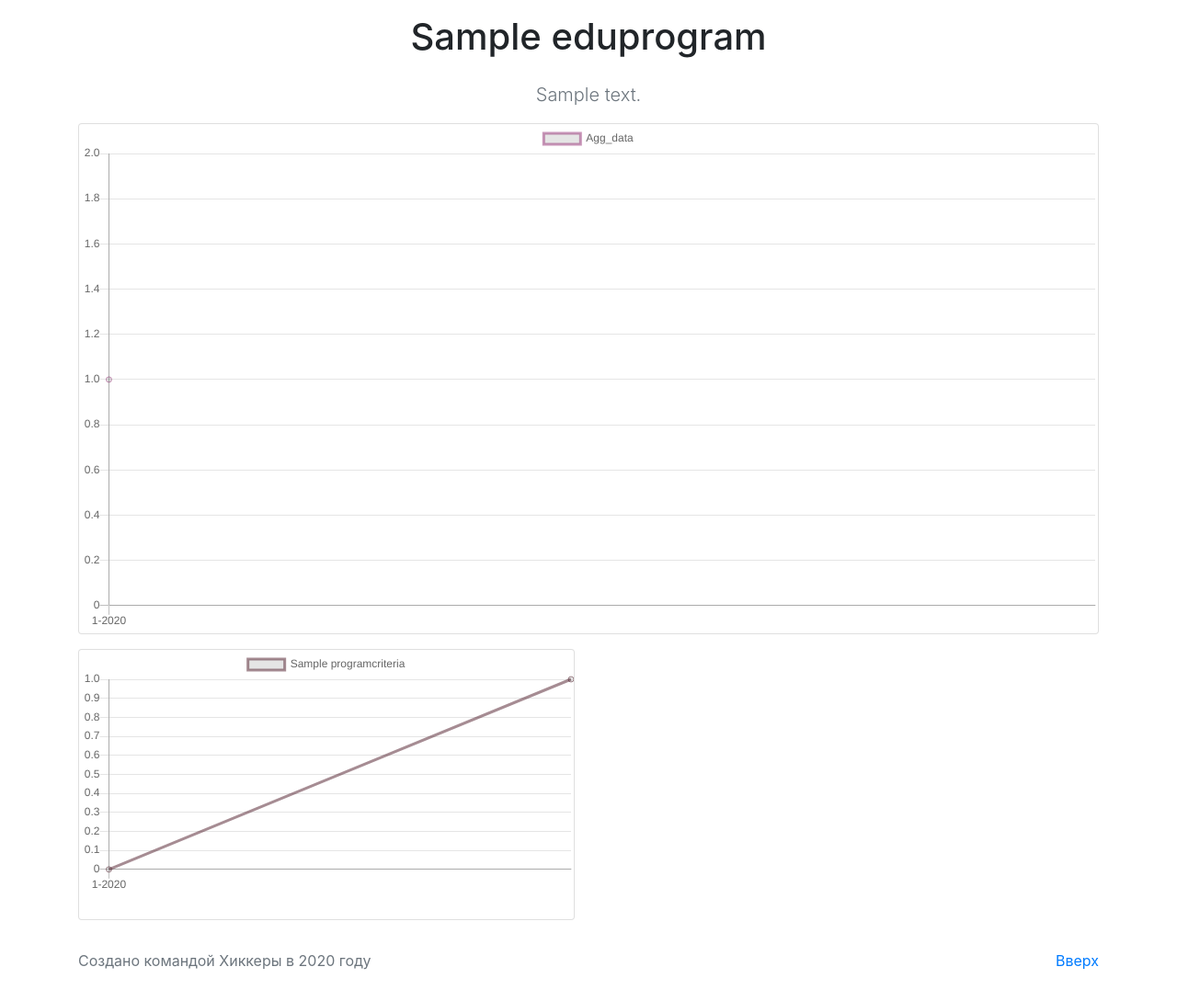
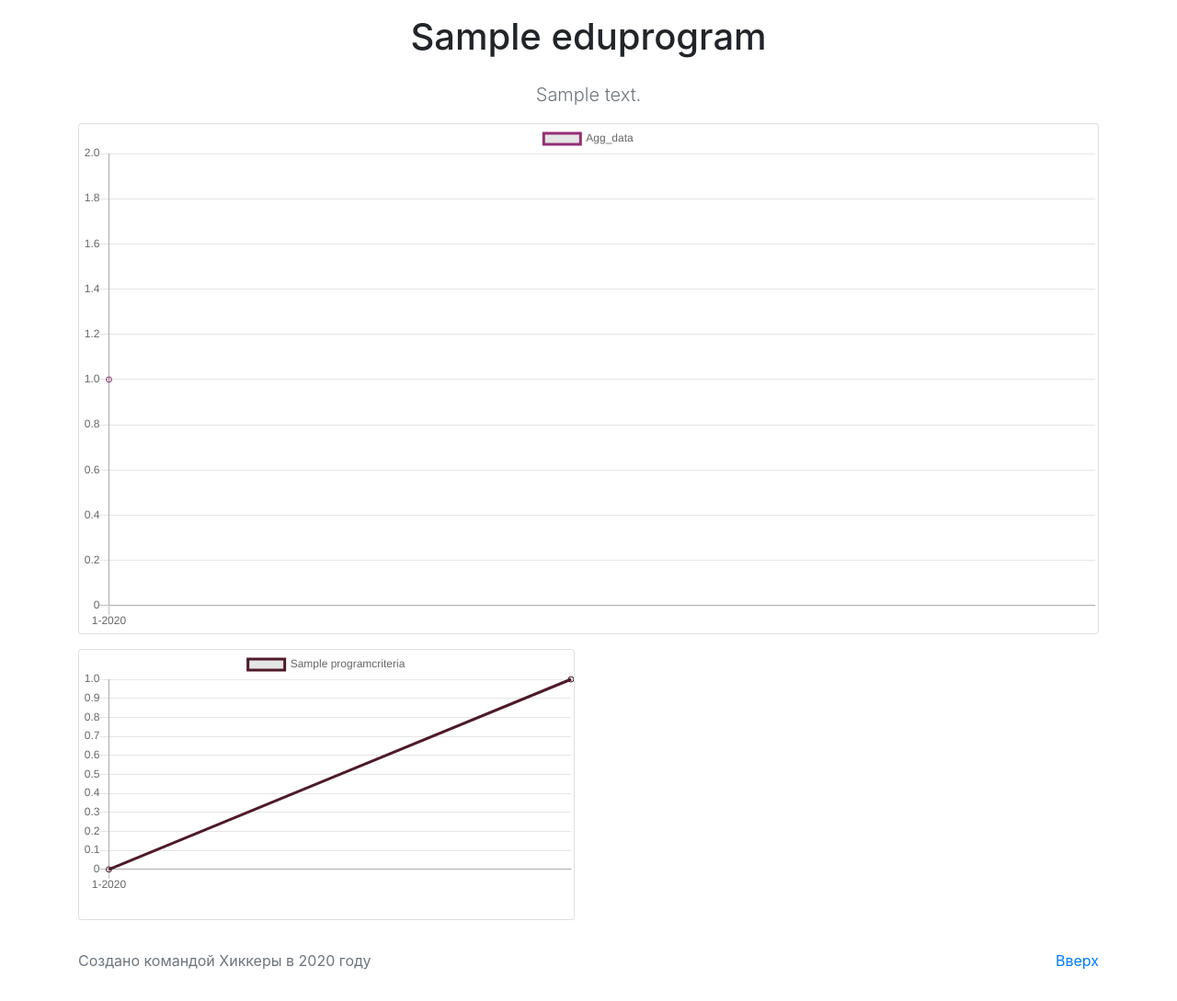
Before and after one commit to pansershrek/EduHack, a Django app: page /program/1 in a window 1280 px wide. Shown: the part 72-1161 px from the top of the page at 92% size. Run offline with Django 3.2, Linux system fonts and the light colour scheme; tables that the repository leaves empty hold one stand-in row (values such as "Sample post"); parts of the project's set-up code (start-up, migrations or seed data) failed here and were passed over; some libraries are stand-ins or nearby versions.

Commit message:
fix lightness

```diff
--- a/django_main/display_charts/urls.py
+++ b/django_main/display_charts/urls.py
@@ -64,7 +64,7 @@
                               "datasets": [
                                   {
                                       "label": graphic[0],
-                                      "borderColor": f"rgba({166 + random.randint(-100, 40)}, {78 + random.randint(-70, 120)},{46 + random.randint(-30, 100)}, 0.5)",
+                                      "borderColor": f"rgba({166 + random.randint(-100, 40)}, {78 + random.randint(-70, 120)},{46 + random.randint(-30, 100)}, 1)",
                                        'fill': 0,"lineTension":0.1,
                                       "data": convert([(y.value, y.timestamp) for y in graphic[1]], data_by_date.copy()) if graphic[0] != "Agg_data" else
                                       [sum([x.value for x in graphic[1] if datetime2str(
@@ -147,7 +147,7 @@
                                 "datasets": [
                                     {
                                         "label": x,
-                                        "borderColor": f"rgba({166 + random.randint(-100, 40)}, {78 + random.randint(-70, 120)},{46 + random.randint(-30, 100)}, 0.5)",
+                                        "borderColor": f"rgba({166 + random.randint(-100, 40)}, {78 + random.randint(-70, 120)},{46 + random.randint(-30, 100)}, 1)",
                                          'fill': 0,"lineTension":0.1,
                                         "data": convert([(y.value, y.timestamp) for y in
                                                          ProgramCriteria.objects.filter(label=main_criteria + "." + slice_type + "." + x, program=crit.program)],
@@ -189,7 +189,7 @@
         "datasets": [
             {
                 'label': "Agg_data",
-                "borderColor": f"rgba({166 + random.randint(-100, 40)}, {78 + random.randint(-70, 120)},{46 + random.randint(-30, 100)}, 0.5)",
+                "borderColor": f"rgba({166 + random.randint(-100, 40)}, {78 + random.randint(-70, 120)},{46 + random.randint(-30, 100)}, 1)",
                 'fill': 0,"lineTension":0.1,
                 "data": [sum([x.value for x in program_criterias if datetime2str(x.timestamp) == y]) for y in
                          timestamps]
@@ -226,7 +226,7 @@
                             "datasets": [
                                 {
                                     "label": x,
-                                    "borderColor": f"rgba({166 + random.randint(-100, 40)}, {78 + random.randint(-70, 120)},{46 + random.randint(-30, 100)}, 0.5)",
+                                    "borderColor": f"rgba({166 + random.randint(-100, 40)}, {78 + random.randint(-70, 120)},{46 + random.randint(-30, 100)},1)",
                                     'fill': 0,"lineTension":0.1,
                                     "data": convert([(y.value, y.timestamp) for y in
                                                      ProgramCriteria.objects.filter(label=x, program=program)],
--- a/django_main/static/css/style.css
+++ b/django_main/static/css/style.css
@@ -33,7 +33,7 @@
 
 
 .toggleCompare.enabled {
-    background-color: aliceblue;
+    background-color: #f5f;
 }
 .toggleCompare.disabled {
     background-color: #999;
```
